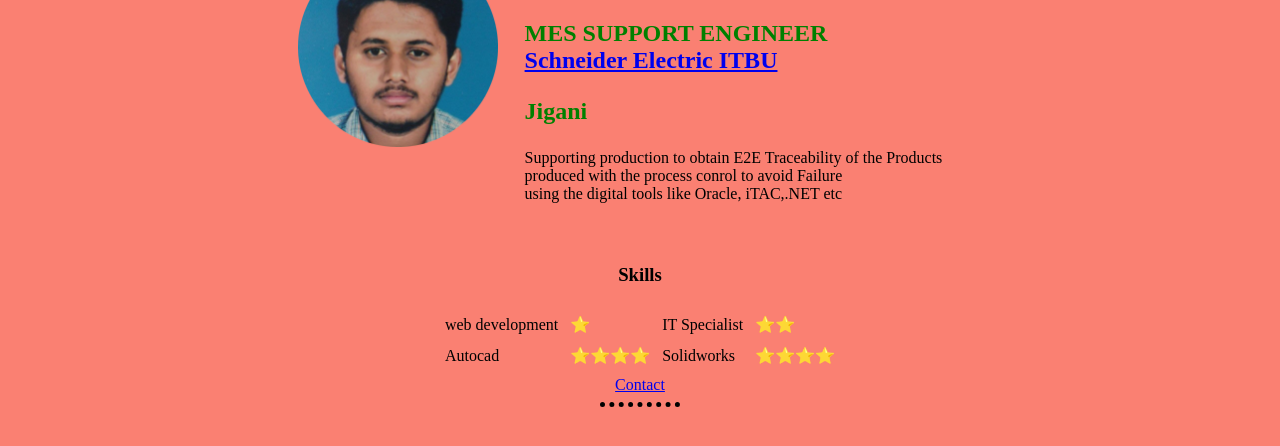
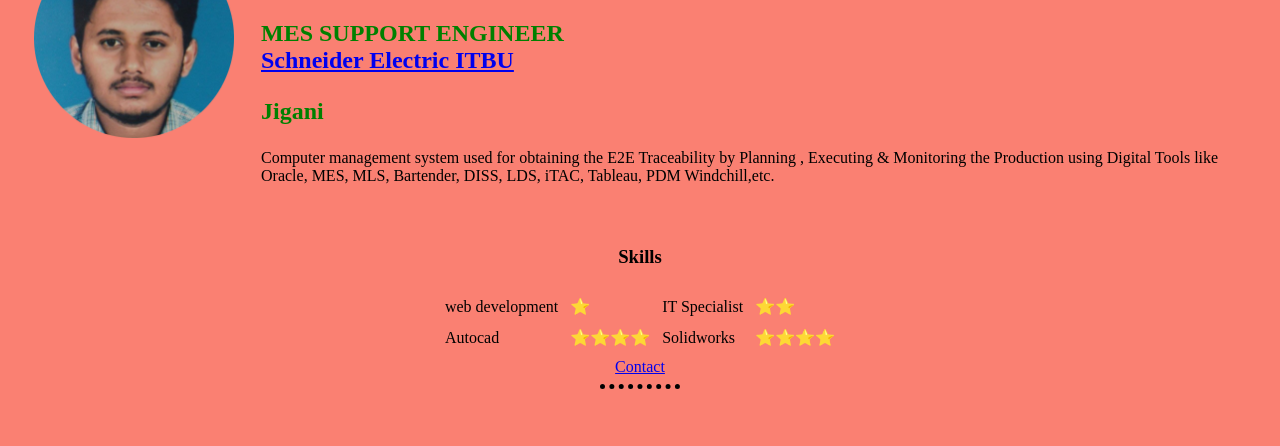
Before and after one commit to Raj-in-Git/Resume, a plain HTML site: page index.html in a window 1280 px wide. Shown: the part 168-614 px from the top of the page. Drawn offline with Linux system fonts and the light colour scheme.

Commit message:
Update index.html

```diff
--- a/index.html
+++ b/index.html
@@ -25,7 +25,7 @@ hr{
     <td><img src="IMG/RAJESH.jpg" alt="RAJESH.jpg" width="200" height="200"></td>
     <td><h2 style="font-size: 50px;">Hi, I am Rajesh V 😊</h2>
 	<h2 style="color: green">MES SUPPORT ENGINEER <br> <a href="https://www.se.com/in/en/">Schneider Electric ITBU</a><br><p>Jigani</p></h2>
-      <p style="font-size:50p;x">Supporting production to obtain E2E Traceability of the Products <br> produced with the process conrol to avoid Failure <br> using the digital tools like Oracle, iTAC,.NET etc</p></td>
+      <p style="font-size:50p;x">Computer management system used  for obtaining the E2E Traceability by Planning , Executing & Monitoring the Production  using Digital Tools like Oracle, MES, MLS, Bartender, DISS, LDS, iTAC, Tableau, PDM Windchill,etc. </p></td>
   </tr>
  </table>
 <h3>Skills</h3>
```
